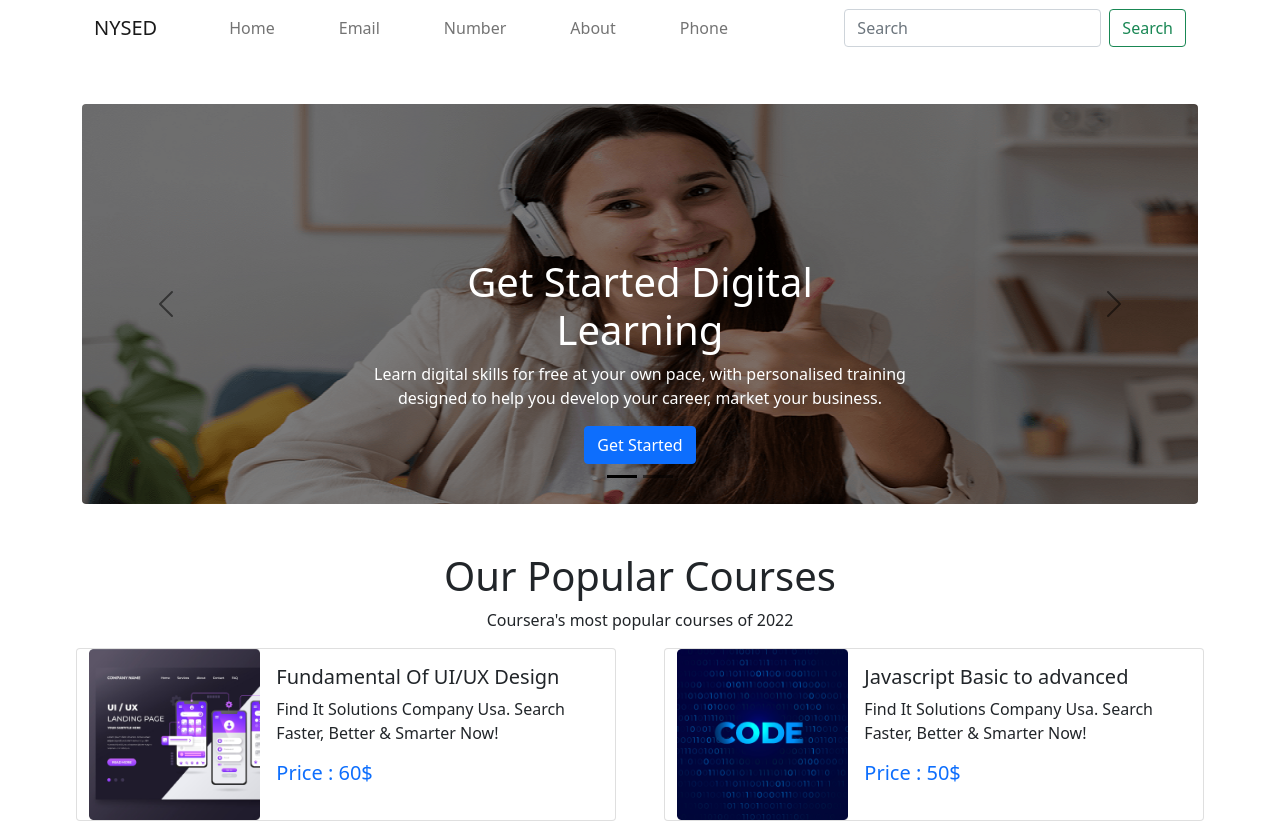
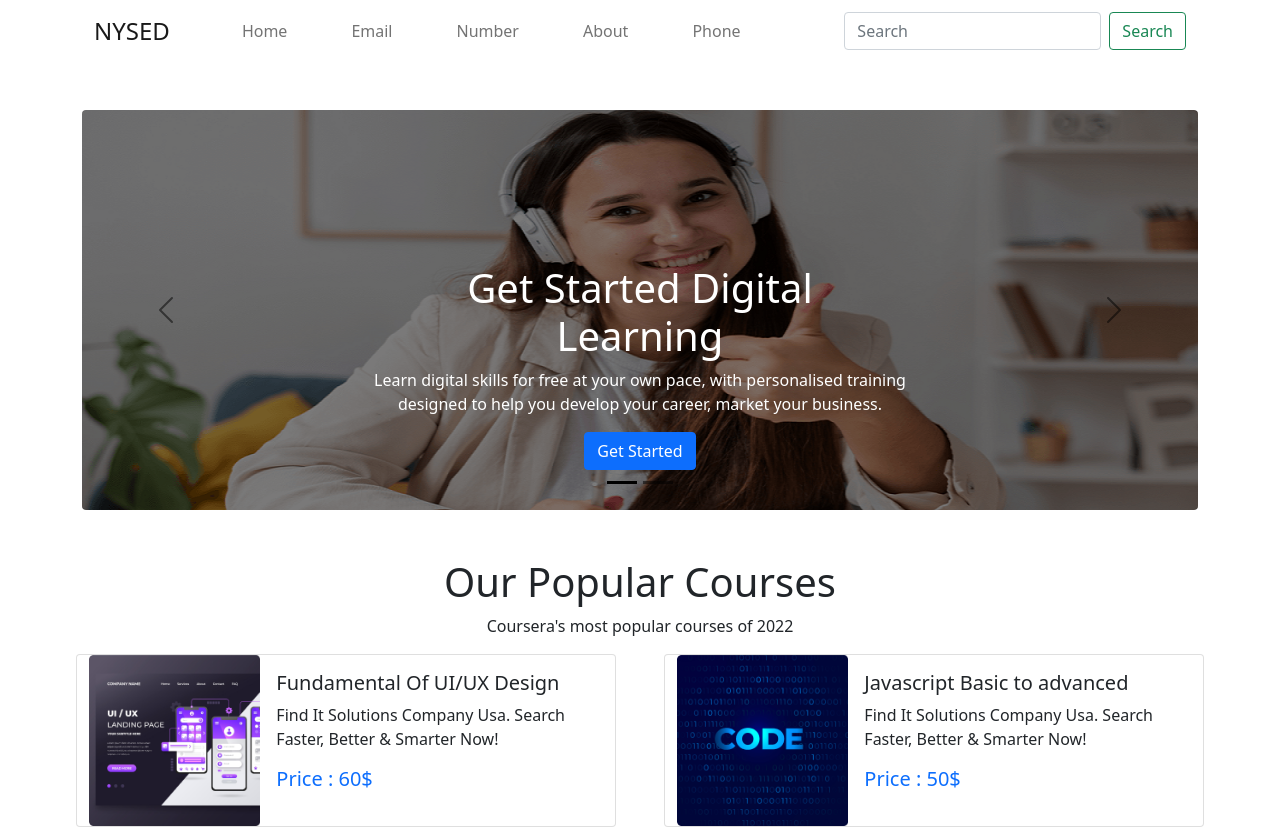
Before and after one commit to fayjulislamalimran/nysed, a plain HTML site: page index.html in a window 1280 px wide. Shown: the top 830 px of the page. Drawn offline with nearby package versions, Linux system fonts and the light colour scheme.

Commit message:
this is text uppercase

```diff
--- a/index.html
+++ b/index.html
@@ -21,7 +21,7 @@
     <!-- This is navbar -->
     <nav class="navbar navbar-expand-lg navbar-light ">
         <div class="container-fluid gap-5 ">
-            <a class="navbar-brand" href="#"> NYSED</a>
+            <a class="navbar-brand text-uppercase fs-4" href="#"> Nysed</a>
             <button class="navbar-toggler" type="button" data-bs-toggle="collapse"
                 data-bs-target="#navbarSupportedContent" aria-controls="navbarSupportedContent" aria-expanded="false"
                 aria-label="Toggle navigation">
```
